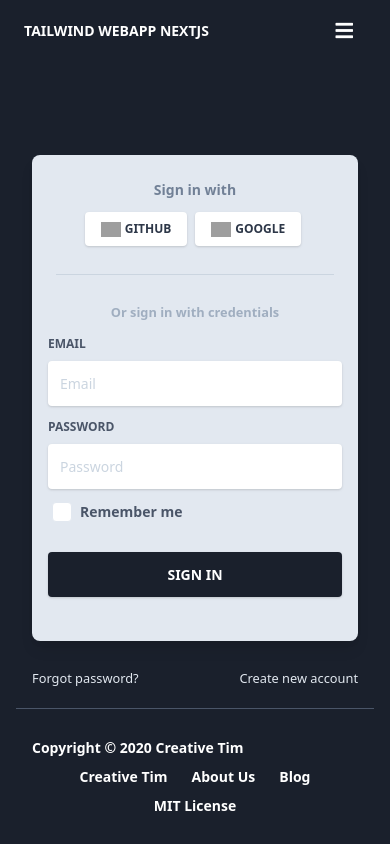
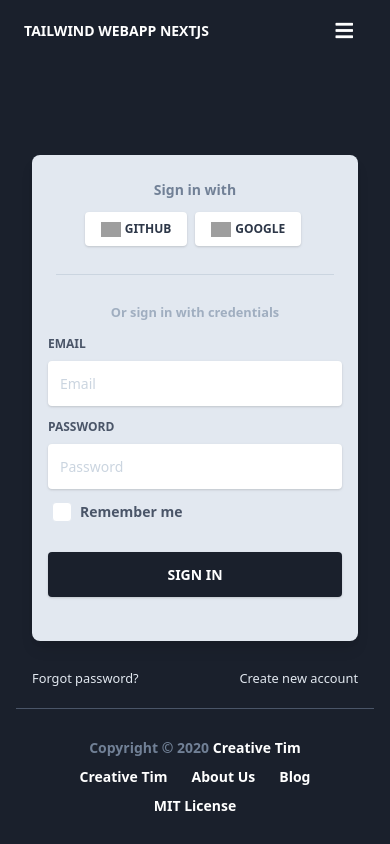
Before and after one commit to healernight1124/notus-nextjs, a Next.js app: page /auth/login in a window 390 px wide. Built offline with nearby package versions, Linux system fonts and the light colour scheme; grey boxes are pictures that could not be loaded.

Commit message:
fix: solve responsive issues

```diff
--- a/components/Footers/FooterSmall.js
+++ b/components/Footers/FooterSmall.js
@@ -14,7 +14,7 @@ export default function FooterSmall(props) {
           <hr className="mb-6 border-b-1 border-gray-700" />
           <div className="flex flex-wrap items-center md:justify-between justify-center">
             <div className="w-full md:w-4/12 px-4">
-              <div className="text-sm text-white font-semibold py-1">
+              <div className="text-sm text-gray-600 font-semibold py-1 text-center md:text-left">
                 Copyright © {new Date().getFullYear()}{" "}
                 <a
                   href="https://www.creative-tim.com"
```
